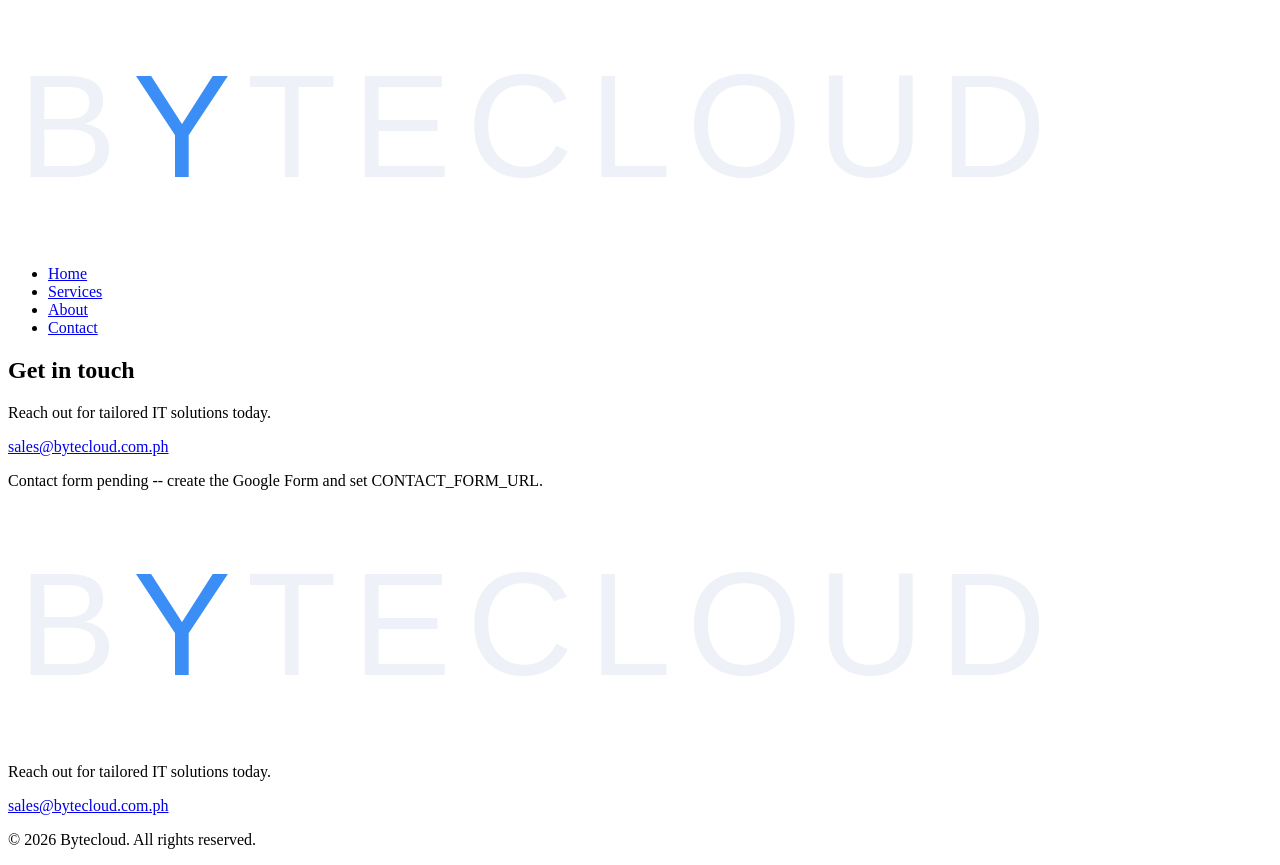
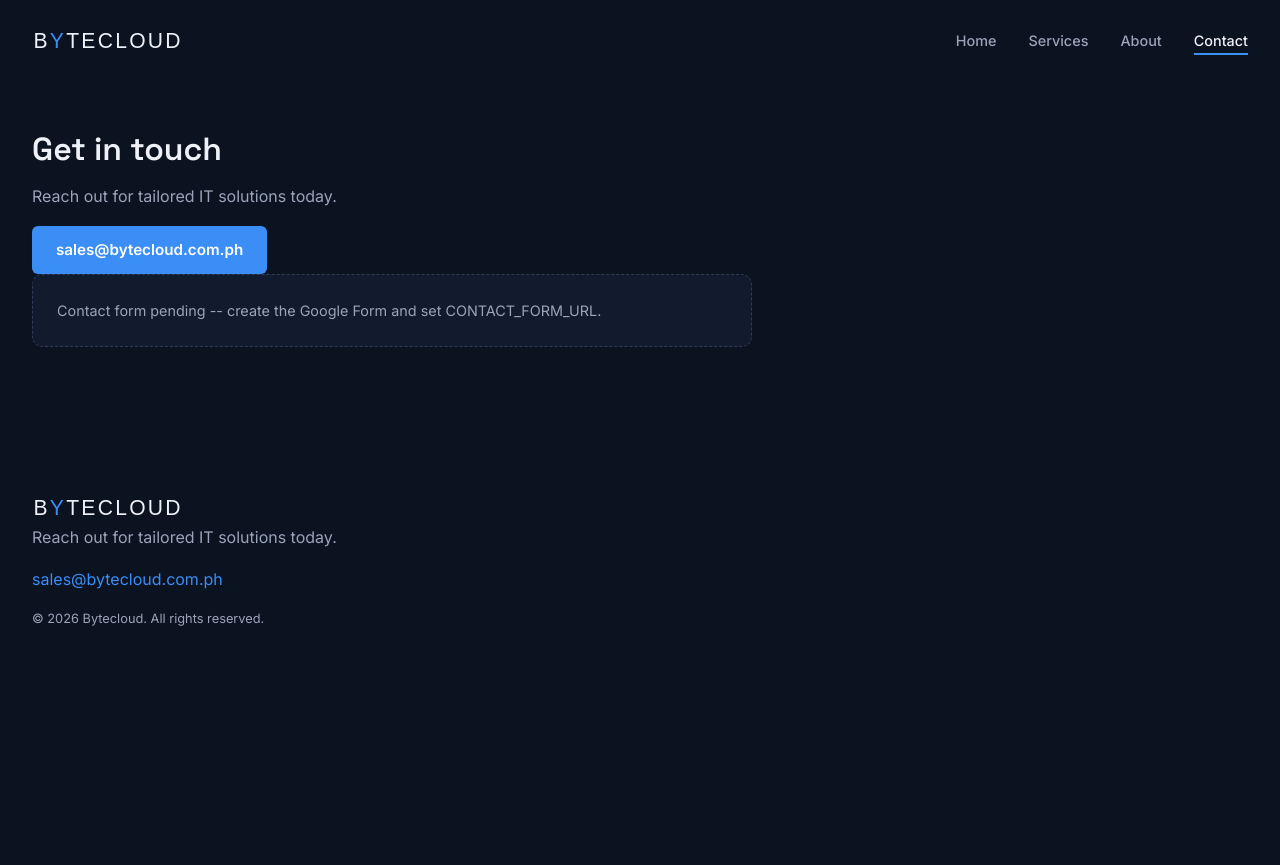
Before and after one commit to dgojocruz/bytecloud, a React (Vite) app: page /contact in a window 1280 px wide. After the commit the page ends 800 px from the top, so only its background shows below. Built offline with nearby package versions, Linux system fonts and the light colour scheme.

Commit message:
fix: restore complete index.css (previous pastes were truncated)

```diff
--- a/src/index.css
+++ b/src/index.css
@@ -1,3 +1,462 @@
+/* Visual direction: "Graphite & Signal Blue" -- confirmed by Darwin.
+   Written mobile-first: base rules target small screens, min-width
+   media queries progressively enhance for tablet/desktop. */
+:root {
+  --color-bg: #0b1220;
+  --color-surface: #121a2e;
+  --color-surface-raised: #16203a;
+  --color-text: #eef1f7;
+  --color-text-muted: #9aa4b8;
+  --color-accent: #3a8ef6;
+  --color-accent-hover: #5aa0f8;
+  --color-border: #232d45;
+  --color-border-strong: #2f3b58;
+
+  --font-body: 'Inter', system-ui, sans-serif;
+  --font-heading: 'Space Grotesk', 'Inter', system-ui, sans-serif;
+
+  --space-1: 0.5rem;
+  --space-2: 1rem;
+  --space-3: 1.5rem;
+  --space-4: 2rem;
+  --space-5: 3rem;
+  --space-6: 4.5rem;
+
+  --radius-sm: 6px;
+  --radius-md: 10px;
+
+  /* Content max-width: matches how modern B2B/SaaS sites use widescreen
+     space (Stripe, Linear, etc. sit around 1280-1600px). Text blocks stay
+     narrower than this for readability -- see --measure. */
+  --max-width: 1600px;
+  --measure: 640px;
+
+  --container-pad: 1.25rem;
+}
+
+@media (min-width: 640px) {
+  :root {
+    --container-pad: 2rem;
+  }
+}
+
+@media (min-width: 1600px) {
+  :root {
+    --container-pad: 3.5rem;
+  }
+}
+
+* {
+  box-sizing: border-box;
+}
+
+html {
+  scroll-behavior: smooth;
+}
+
+body {
+  margin: 0;
+  background: var(--color-bg);
+  color: var(--color-text);
+  font-family: var(--font-body);
+  line-height: 1.6;
+  -webkit-font-smoothing: antialiased;
+  overflow-x: hidden;
+}
+
+h1,
+h2,
+h3 {
+  font-family: var(--font-heading);
+  font-weight: 600;
+  line-height: 1.2;
+  margin: 0 0 var(--space-2);
+}
+
+p {
+  margin: 0 0 var(--space-2);
+  color: var(--color-text-muted);
+}
+
+a {
+  color: var(--color-accent);
+  text-decoration: none;
+  transition: color 0.15s ease;
+}
+
+a:hover {
+  color: var(--color-accent-hover);
+}
+
+main {
+  max-width: var(--max-width);
+  margin: 0 auto;
+  padding: 0 var(--container-pad);
+}
+
+/* ---- Header ---- */
+/* Mobile-first: stacked by default, row layout from 640px up. */
+
+.site-header {
+  display: flex;
+  flex-direction: column;
+  align-items: flex-start;
+  gap: var(--space-2);
+  max-width: var(--max-width);
+  margin: 0 auto;
+  padding: var(--space-3) var(--container-pad);
+}
+
+.site-header .site-logo-link {
+  display: inline-flex;
+  align-items: center;
+}
+
+.site-logo {
+  display: block;
+  height: 26px;
+  width: auto;
+}
+
+@media (min-width: 640px) {
+  .site-logo {
+    height: 34px;
+  }
+}
+
+.site-header nav ul {
+  display: flex;
+  gap: var(--space-3);
+  flex-wrap: wrap;
+  list-style: none;
+  margin: 0;
+  padding: 0;
+}
+
+.site-header nav a {
+  color: var(--color-text-muted);
+  font-size: 0.9rem;
+  font-weight: 500;
+  padding: 0.25rem 0;
+  border-bottom: 2px solid transparent;
+}
+
+.site-header nav a:hover {
+  color: var(--color-text);
+}
+
+.site-header nav a.active {
+  color: var(--color-text);
+  border-bottom-color: var(--color-accent);
+}
+
+@media (min-width: 640px) {
+  .site-header {
+    flex-direction: row;
+    align-items: center;
+    justify-content: space-between;
+  }
+
+  .site-header nav ul {
+    gap: var(--space-4);
+  }
+}
+
+/* ---- Hero (full-bleed video) ---- */
+/* Breaks out of the main container to span the full viewport width,
+   regardless of the parent's max-width/padding. Text sits in its own
+   centered column on top via .hero-inner, matching site container rules. */
+
+.hero {
+  position: relative;
+  width: auto;
+  margin-left: calc(-50vw + 50%);
+  margin-right: calc(-50vw + 50%);
+  overflow: hidden;
+  min-height: 480px;
+  display: flex;
+  align-items: center;
+}
+
+.hero-media {
+  position: absolute;
+  inset: 0;
+  width: 100%;
+  height: 100%;
+  object-fit: cover;
+  z-index: 0;
+}
+
+.hero-scrim {
+  position: absolute;
+  inset: 0;
+  z-index: 1;
+  background: linear-gradient(
+    100deg,
+    rgba(11, 18, 32, 0.94) 0%,
+    rgba(11, 18, 32, 0.75) 45%,
+    rgba(11, 18, 32, 0.4) 100%
+  );
+}
+
+.hero-inner {
+  position: relative;
+  z-index: 2;
+  max-width: var(--max-width);
+  margin: 0 auto;
+  padding: var(--space-5) var(--container-pad);
+  width: 100%;
+}
+
+.hero-content {
+  max-width: var(--measure);
+}
+
+.hero h1 {
+  font-size: clamp(1.75rem, 5vw, 2.75rem);
+  color: var(--color-text);
+}
+
+.hero p {
+  font-size: 1.05rem;
+}
+
+.cta-primary {
+  display: inline-block;
+  padding: 0.75rem 1.5rem;
+  background: var(--color-accent);
+  color: #fff;
+  border-radius: var(--radius-sm);
+  font-weight: 600;
+  font-size: 0.95rem;
+}
+
+.cta-primary:hover {
+  background: var(--color-accent-hover);
+  color: #fff;
+}
+
+@media (min-width: 900px) {
+  .hero {
+    min-height: 620px;
+  }
+
+  .hero-inner {
+    padding: var(--space-6) var(--container-pad);
+  }
+}
+
+@media (prefers-reduced-motion: reduce) {
+  .hero-media {
+    display: none;
+  }
+
+  .hero {
+    background-size: cover;
+    background-position: center;
+  }
+}
+
+/* ---- Services grid / cards ---- */
+/* Mobile-first: single column, 2 columns from 640px, 4 from 1100px. */
+
+.services-overview,
+.services-page {
+  padding: var(--space-5) 0;
+}
+
+.services-overview h2 {
+  color: var(--color-text);
+  font-size: 1.4rem;
+  margin-bottom: var(--space-3);
+}
+
+.service-grid {
+  display: grid;
+  grid-template-columns: 1fr;
+  gap: var(--space-3);
+}
+
+@media (min-width: 640px) {
+  .service-grid {
+    grid-template-columns: repeat(2, 1fr);
+  }
+}
+
+@media (min-width: 1100px) {
+  .service-grid {
+    grid-template-columns: repeat(4, 1fr);
+  }
+}
+
+.service-card {
+  display: block;
+  background: var(--color-surface);
+  border: 1px solid var(--color-border);
+  border-radius: var(--radius-md);
+  color: var(--color-text);
+  overflow: hidden;
+  transition:
+    border-color 0.15s ease,
+    transform 0.15s ease;
+}
+
+.service-card:hover {
+  border-color: var(--color-border-strong);
+  transform: translateY(-2px);
+}
+
+.service-card-image {
+  display: block;
+  width: 100%;
+  aspect-ratio: 5 / 3;
+  object-fit: cover;
+  border-bottom: 1px solid var(--color-border);
+}
+
+.service-card-body {
+  padding: var(--space-3);
+}
+
+.service-card h3 {
+  font-size: 1.05rem;
+  margin-bottom: var(--space-1);
+  color: var(--color-text);
+}
+
+.service-card p {
+  font-size: 0.9rem;
+  margin-bottom: var(--space-2);
+}
+
+.service-card-link {
+  color: var(--color-accent);
+  font-weight: 600;
+  font-size: 0.85rem;
+}
+
+/* ---- Service detail ---- */
+
+.service-detail {
+  padding: var(--space-5) 0;
+  max-width: var(--measure);
+}
+
+.service-detail h1 {
+  color: var(--color-text);
+  font-size: 2rem;
+}
+
+.service-detail .tagline {
+  font-size: 1.05rem;
+  color: var(--color-text-muted);
+  margin-bottom: var(--space-4);
+}
+
+.service-block {
+  margin-bottom: var(--space-4);
+}
+
+.service-block h2 {
+  color: var(--color-text);
+  font-size: 1.15rem;
+}
+
+.service-block ul {
+  padding-left: 1.2rem;
+  color: var(--color-text-muted);
+}
+
+.service-block li {
+  margin-bottom: 0.4rem;
+}
+
+/* ---- About / Contact ---- */
+
+.about-page,
+.contact-page {
+  padding: var(--space-5) 0;
+  max-width: 720px;
+}
+
+.about-page h1,
+.contact-page h1 {
+  color: var(--color-text);
+  font-size: 2rem;
+}
+
+.about-hero-image {
+  display: block;
+  width: 100%;
+  aspect-ratio: 16 / 9;
+  object-fit: cover;
+  border-radius: var(--radius-md);
+  border: 1px solid var(--color-border);
+  margin: var(--space-3) 0 var(--space-4);
+}
+
+@media (min-width: 640px) {
+  .about-hero-image {
+    aspect-ratio: 16 / 7;
+  }
+}
+
+.about-block {
+  margin-bottom: var(--space-4);
+}
+
+.about-block h2 {
+  color: var(--color-text);
+  font-size: 1.15rem;
+}
+
+.about-block ul {
+  padding-left: 1.2rem;
+  color: var(--color-text-muted);
+}
+
+.about-block li {
+  margin-bottom: 0.4rem;
+}
+
+.about-grid {
+  display: grid;
+  grid-template-columns: 1fr;
+  gap: var(--space-4);
+  margin-bottom: var(--space-4);
+}
+
+@media (min-width: 640px) {
+  .about-grid {
+    grid-template-columns: repeat(2, 1fr);
+  }
+}
+
+.form-placeholder {
+  padding: var(--space-3);
+  background: var(--color-surface);
+  border: 1px dashed var(--color-border-strong);
+  border-radius: var(--radius-md);
+  font-size: 0.9rem;
+}
+
+/* ---- Footer ---- */
+
+.site-footer {
+  margin-top: var(--space-5);
+}
+
+.footer-content {
+  max-width: var(--max-width);
+  margin: 0 auto;
+  padding: var(--space-4) var(--container-pad);
+}
+
+.footer-content .copyright {
+  font-size: 0.8rem;
+  margin-top: var(--space-2);
+}
+
 /* ---- Process timeline (Services page) ---- */
 /* Mobile-first: vertical stepper. Horizontal from 900px up. */
 
```
